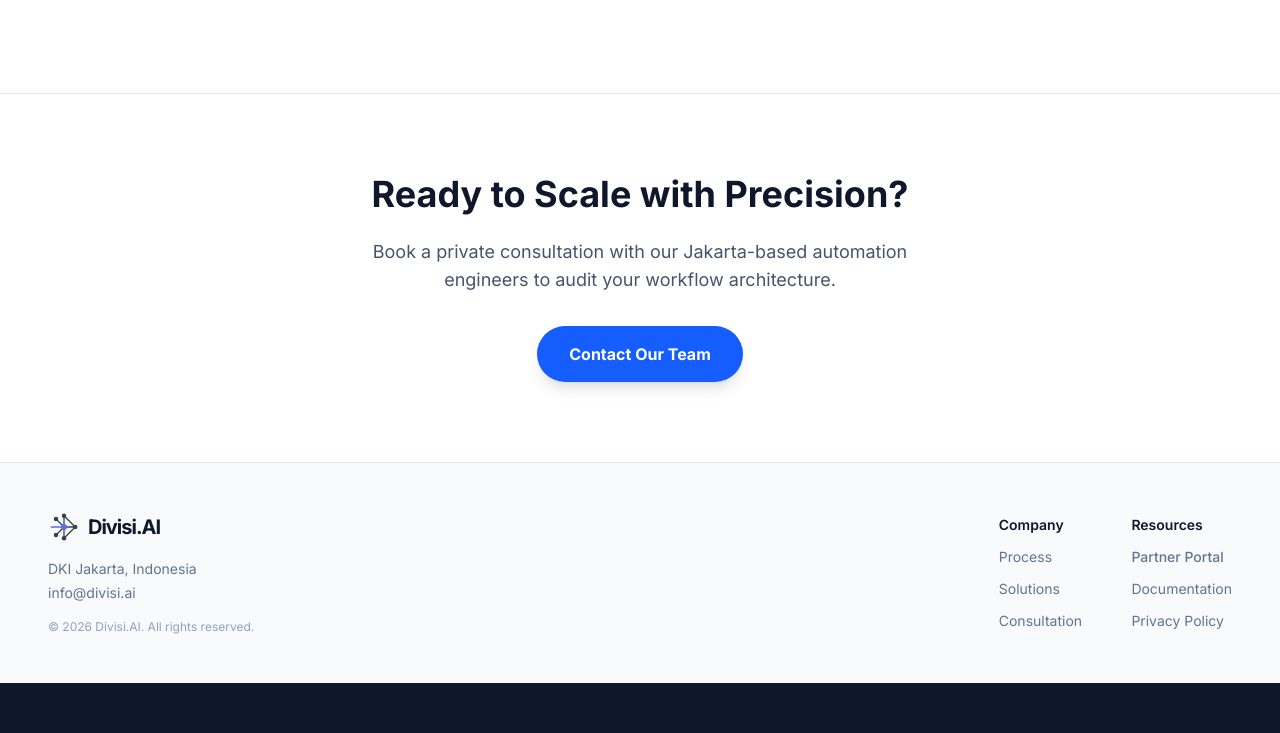
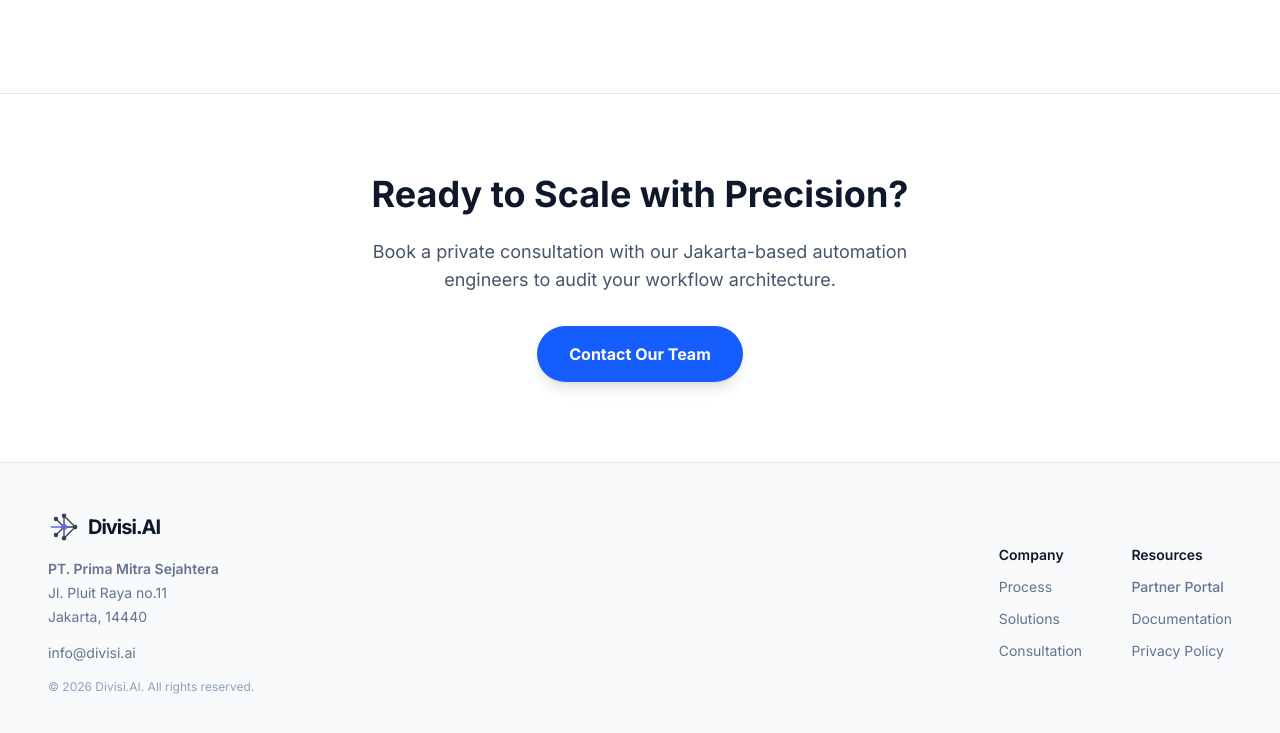
Before and after one commit to shinichi07700/divisi_ai, a website: page index.html in a window 1280 px wide. Shown: the part 1976-2709 px from the top of the page. Before the commit the page ends 2659 px from the top, so only its background shows below. Drawn offline with Linux system fonts and the light colour scheme.

Commit message:
Update footer with PT Prima Mitra Sejahtera physical address

```diff
--- a/index.html
+++ b/index.html
@@ -273,7 +273,9 @@
                         </svg>
                         <span class="text-slate-900">Divisi.AI</span>
                     </div>
-                    <p class="text-slate-500 text-sm mb-1">DKI Jakarta, Indonesia</p>
+                    <p class="text-slate-500 text-sm font-semibold mb-1">PT. Prima Mitra Sejahtera</p>
+                    <p class="text-slate-500 text-sm mb-1">Jl. Pluit Raya no.11</p>
+                    <p class="text-slate-500 text-sm mb-4">Jakarta, 14440</p>
                     <p class="text-slate-500 text-sm mb-4">info@divisi.ai</p>
                     <p class="text-slate-400 text-xs">© 2026 Divisi.AI. All rights reserved.</p>
                 </div>
```
